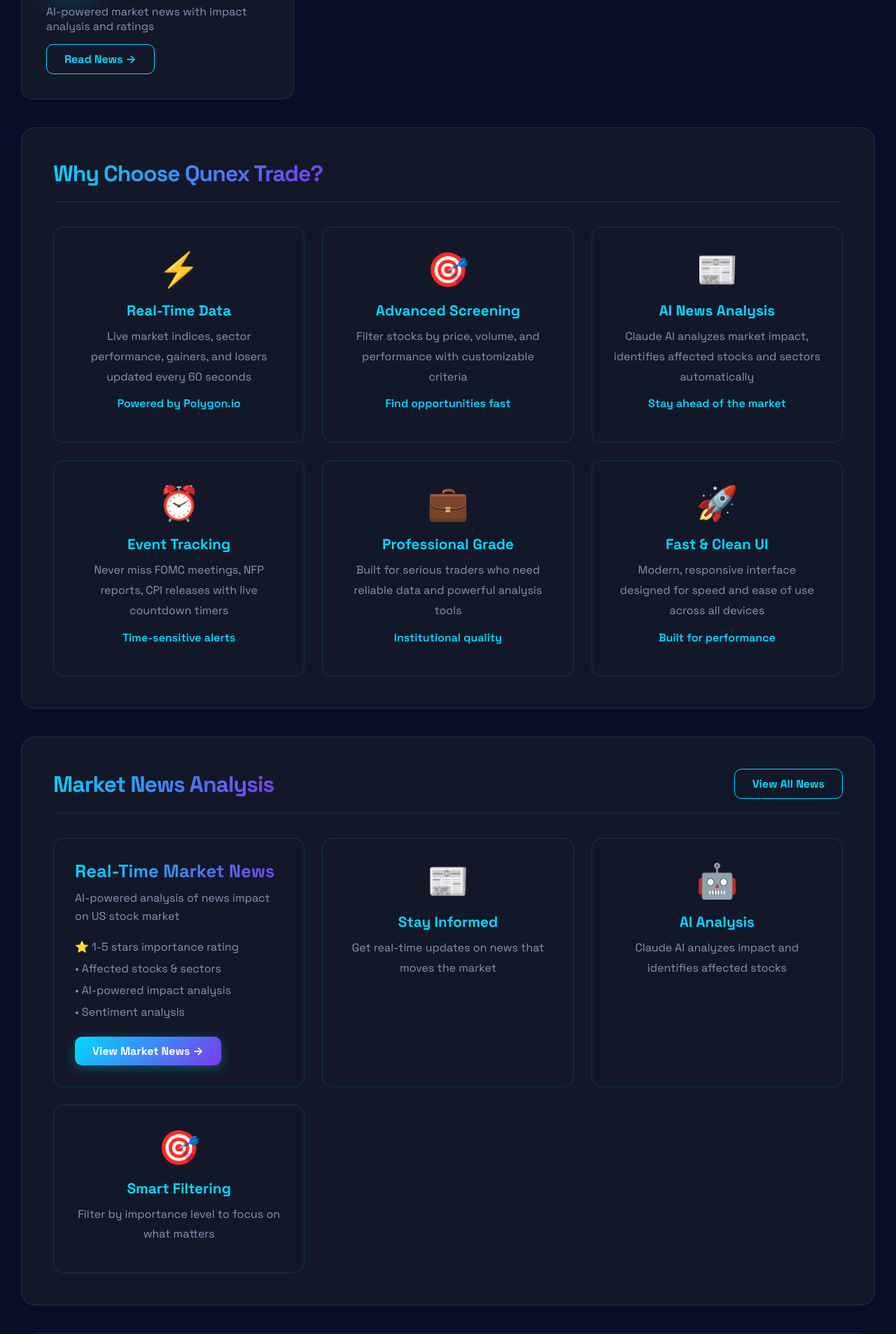
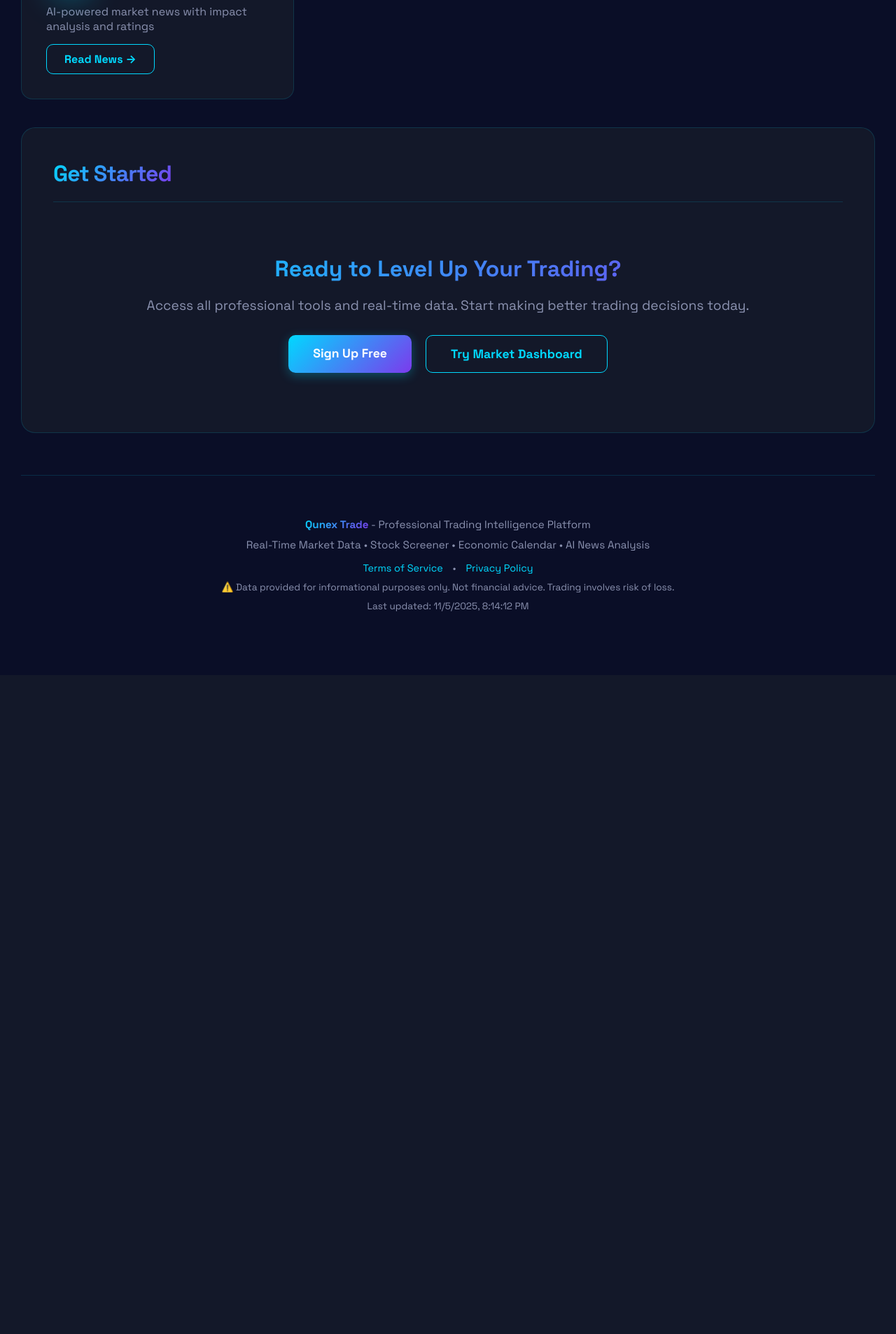
Before and after one commit to chungkwangeui-del/qunex-trade, a Flask app: page / in a window 1280 px wide. Shown: the part 914-2821 px from the top of the page at 70% size. After the commit the page ends 1788 px from the top, so only its background shows below. Run offline with Flask 3, Linux system fonts and the light colour scheme; some libraries are stand-ins or nearby versions.

Commit message:
Clean up and organize website layout
**Homepage Cleanup:**
- Remove redundant "Why Choose Qunex Trade?" section (6 duplicate cards)
- Remove repetitive "Market News" section preview
- Reduce homepage by ~100 lines (40% less content)
- Cleaner, more focused user experience
- Features section → CTA section (direct path)

**SEO Updates:**
- Add /watchlist to sitemap.xml (priority 0.85)
- Add /watchlist to robots.txt (allow crawling)
- Updated lastmod dates to 2025-02-04

**Result:**
- Homepage is now clean and organized
- Clear visual hierarchy: Hero → Features → CTA
- Less scroll, more focus on primary actions
- Better navigation flow

🤖 Generated with [Claude Code](https://claude.com/claude-code)

Co-Authored-By: Claude <noreply@anthropic.com>

```diff
--- a/web/static/robots.txt
+++ b/web/static/robots.txt
@@ -5,6 +5,7 @@ Allow: /static/
 # Public pages - Tier 1 Features
 Allow: /market
 Allow: /screener
+Allow: /watchlist
 Allow: /calendar
 Allow: /news
 Allow: /about
--- a/web/templates/index.html
+++ b/web/templates/index.html
@@ -848,102 +848,6 @@
             </div>
         </div>
 
-        <!-- Why Choose Qunex Trade -->
-        <div class="section">
-            <div class="section-header">
-                <h2>Why Choose Qunex Trade?</h2>
-            </div>
-
-            <div class="news-preview-grid">
-                <div class="news-preview-card feature-card">
-                    <div class="feature-icon">⚡</div>
-                    <h4>Real-Time Data</h4>
-                    <p>Live market indices, sector performance, gainers, and losers updated every 60 seconds</p>
-                    <p style="color: var(--primary); font-weight: 600; margin-top: 10px;">Powered by Polygon.io</p>
-                </div>
-
-                <div class="news-preview-card feature-card">
-                    <div class="feature-icon">🎯</div>
-                    <h4>Advanced Screening</h4>
-                    <p>Filter stocks by price, volume, and performance with customizable criteria</p>
-                    <p style="color: var(--primary); font-weight: 600; margin-top: 10px;">Find opportunities fast</p>
-                </div>
-
-                <div class="news-preview-card feature-card">
-                    <div class="feature-icon">📰</div>
-                    <h4>AI News Analysis</h4>
-                    <p>Claude AI analyzes market impact, identifies affected stocks and sectors automatically</p>
-                    <p style="color: var(--primary); font-weight: 600; margin-top: 10px;">Stay ahead of the market</p>
-                </div>
-
-                <div class="news-preview-card feature-card">
-                    <div class="feature-icon">⏰</div>
-                    <h4>Event Tracking</h4>
-                    <p>Never miss FOMC meetings, NFP reports, CPI releases with live countdown timers</p>
-                    <p style="color: var(--primary); font-weight: 600; margin-top: 10px;">Time-sensitive alerts</p>
-                </div>
-
-                <div class="news-preview-card feature-card">
-                    <div class="feature-icon">💼</div>
-                    <h4>Professional Grade</h4>
-                    <p>Built for serious traders who need reliable data and powerful analysis tools</p>
-                    <p style="color: var(--primary); font-weight: 600; margin-top: 10px;">Institutional quality</p>
-                </div>
-
-                <div class="news-preview-card feature-card">
-                    <div class="feature-icon">🚀</div>
-                    <h4>Fast & Clean UI</h4>
-                    <p>Modern, responsive interface designed for speed and ease of use across all devices</p>
-                    <p style="color: var(--primary); font-weight: 600; margin-top: 10px;">Built for performance</p>
-                </div>
-            </div>
-        </div>
-
-        <!-- Market News Section -->
-        <div class="section">
-            <div class="section-header">
-                <h2>Market News Analysis</h2>
-                <a href="/news" class="btn-secondary">View All News</a>
-            </div>
-
-            <div class="news-preview-grid">
-                <!-- News preview cards will be loaded here -->
-                <div class="news-preview-card">
-                    <div class="news-preview-content">
-                        <h3>Real-Time Market News</h3>
-                        <p>AI-powered analysis of news impact on US stock market</p>
-                        <ul style="color: var(--text-secondary); margin-top: 15px;">
-                            <li>⭐ 1-5 stars importance rating</li>
-                            <li>• Affected stocks & sectors</li>
-                            <li>• AI-powered impact analysis</li>
-                            <li>• Sentiment analysis</li>
-                        </ul>
-                        <a href="/news" class="btn-primary" style="margin-top: 20px; display: inline-block;">
-                            View Market News →
-                        </a>
-                    </div>
-                </div>
-
-                <div class="news-preview-card feature-card">
-                    <div class="feature-icon">📰</div>
-                    <h4>Stay Informed</h4>
-                    <p>Get real-time updates on news that moves the market</p>
-                </div>
-
-                <div class="news-preview-card feature-card">
-                    <div class="feature-icon">🤖</div>
-                    <h4>AI Analysis</h4>
-                    <p>Claude AI analyzes impact and identifies affected stocks</p>
-                </div>
-
-                <div class="news-preview-card feature-card">
-                    <div class="feature-icon">🎯</div>
-                    <h4>Smart Filtering</h4>
-                    <p>Filter by importance level to focus on what matters</p>
-                </div>
-            </div>
-        </div>
-
         <!-- Get Started Section -->
         <div class="section">
             <div class="section-header">
```
Also changed, not shown: web/static/sitemap.xml (+7 -0 lines).
